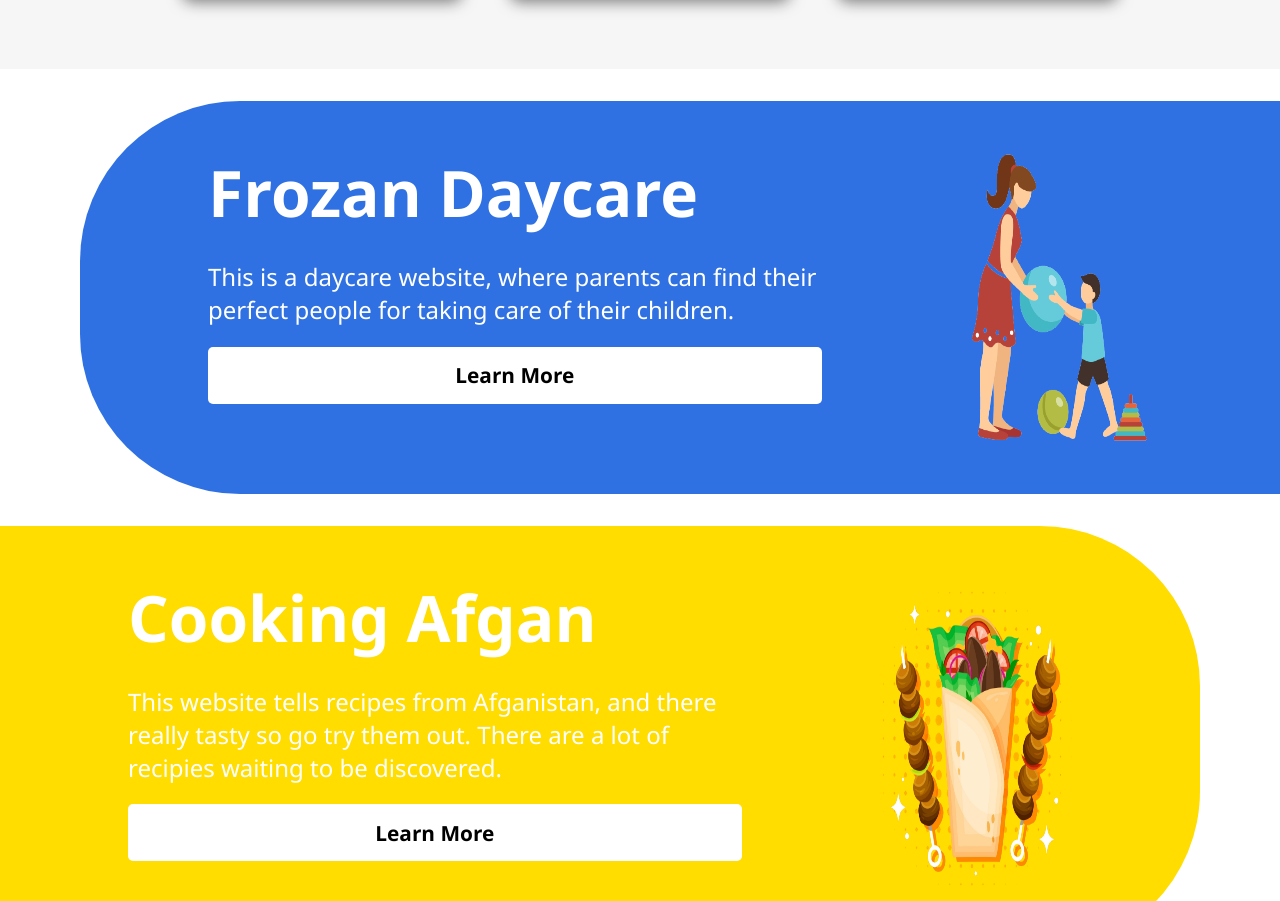
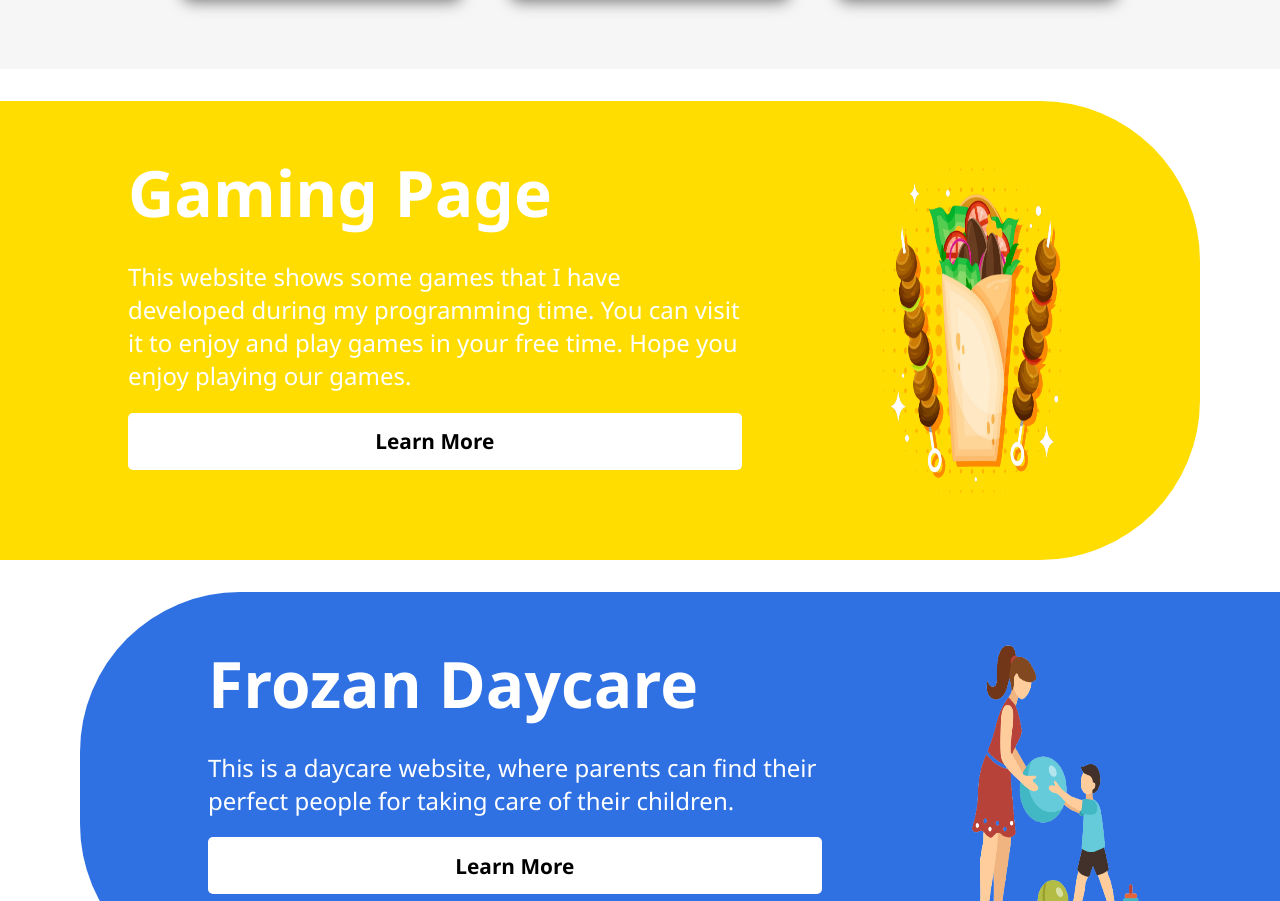
Before and after one commit to kuroshKhaliqi/landing-page, a plain HTML site: page index.html in a window 1280 px wide. Shown: the part 1482-2383 px from the top of the page. Drawn offline with Linux system fonts and the light colour scheme.

Commit message:
gaming added

```diff
--- a/index.html
+++ b/index.html
@@ -98,6 +98,23 @@
       </div>
     </section>
     <section class="about" id="about">
+      <div class="project" id="project2">
+        <div class="project-content">
+          <h1 class="project-title">Gaming Page</h1>
+          <p class="project-desc">
+            This website shows some games that I have developed during my
+            programming time. You can visit it to enjoy and play games in your
+            free time. Hope you enjoy playing our games.
+          </p>
+          <a
+            target="_blank"
+            class="package-buy-btn"
+            href="https://kuroshkhaliqi.github.io/gaming-landing/"
+            >Learn More</a
+          >
+        </div>
+        <img class="project-img" src="/images/project2.png" alt="" />
+      </div>
       <div class="project" id="project1">
         <div class="project-content">
           <h1 class="project-title">Frozan Daycare</h1>
```
